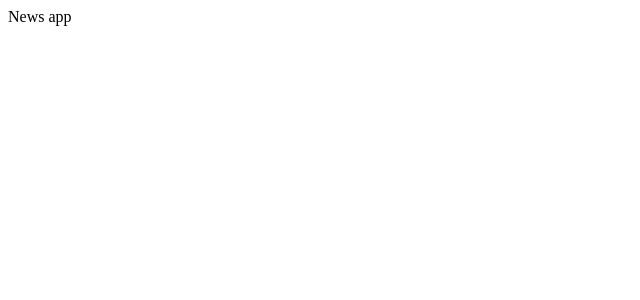
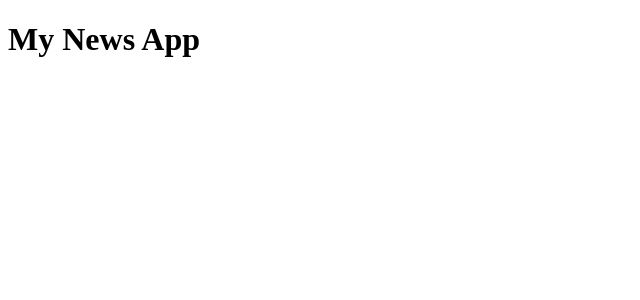
Before and after one commit to MarcoSardido/Vue-NewsApp, a Vue app: page / in a window 1280 px wide. Shown: the top 300 px of the page, without its empty margins (0-640 px from the left). Built offline with nearby package versions, Linux system fonts and the light colour scheme.

Commit message:
initial commit

```diff
--- a/src/App.vue
+++ b/src/App.vue
@@ -1,5 +1,5 @@
 <template>
-  News app
+ <h1>My News App</h1>
 </template>
 
 <script setup>
```
